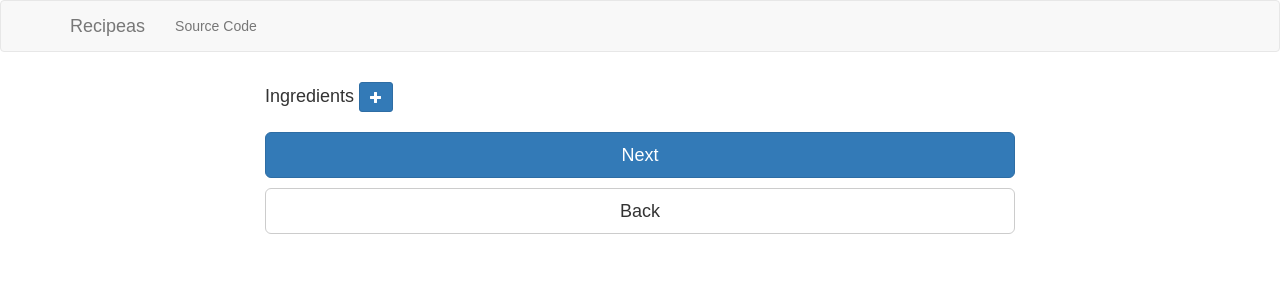
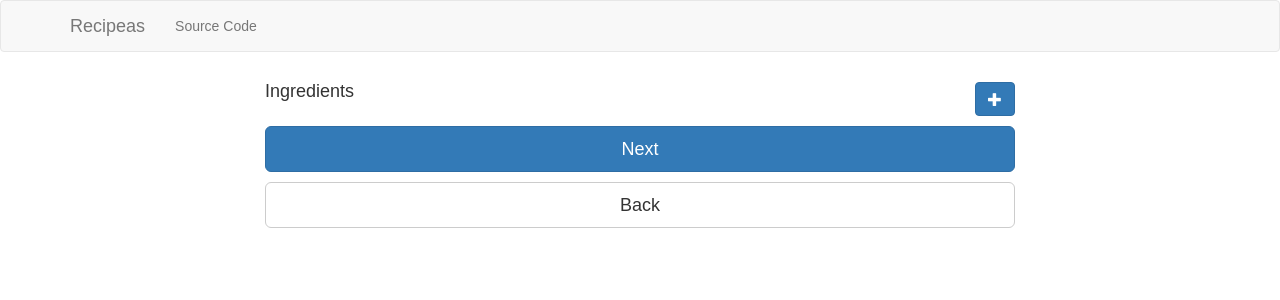
Before and after one commit to phuchle/recipeas, a React (Create React App) app: page /add-ingredients in a window 1280 px wide. Shown: the top 300 px of the page. Built offline with nearby package versions, Linux system fonts and the light colour scheme.

Commit message:
Update button stylings once again.

```diff
--- a/src/components/MinusButton.js
+++ b/src/components/MinusButton.js
@@ -4,7 +4,6 @@ import PropTypes from 'prop-types';
 
 const MinusButton = (props) => (
   <Button
-    bsSize="small"
     bsStyle="danger"
     style={{ marginLeft: '5px' }}
     className={`${props.className} glyphicon glyphicon-minus`}
--- a/src/components/ModifyIngredients.js
+++ b/src/components/ModifyIngredients.js
@@ -40,7 +40,7 @@ class ModifyIngredients extends Component {
   renderPlusButton() {
     return this.props.plusButton ? (
       <Link to="/search-ingredient">
-        <PlusButton />
+        <PlusButton className="pull-right" />
       </Link>
     ) : null;
   }
--- a/src/components/PlusButton.js
+++ b/src/components/PlusButton.js
@@ -4,9 +4,11 @@ import PropTypes from 'prop-types';
 
 const PlusButton = (props) => (
   <Button
-    bsSize="small"
     bsStyle="primary"
-    style={{ marginLeft: '5px' }}
+    style={{
+      marginLeft: '5px',
+      marginBottom: '10px'
+   }}
     className={`${props.className} glyphicon glyphicon-plus`}
   />
 );
```
